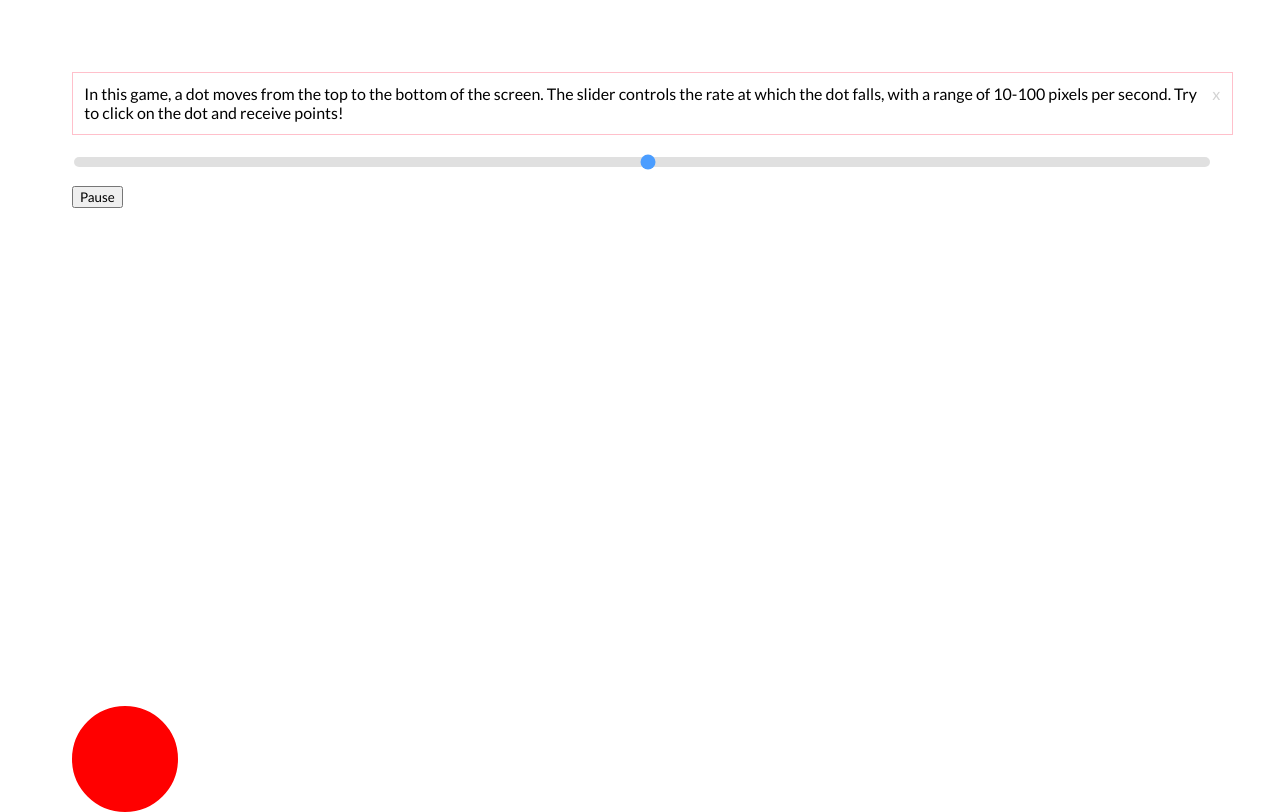
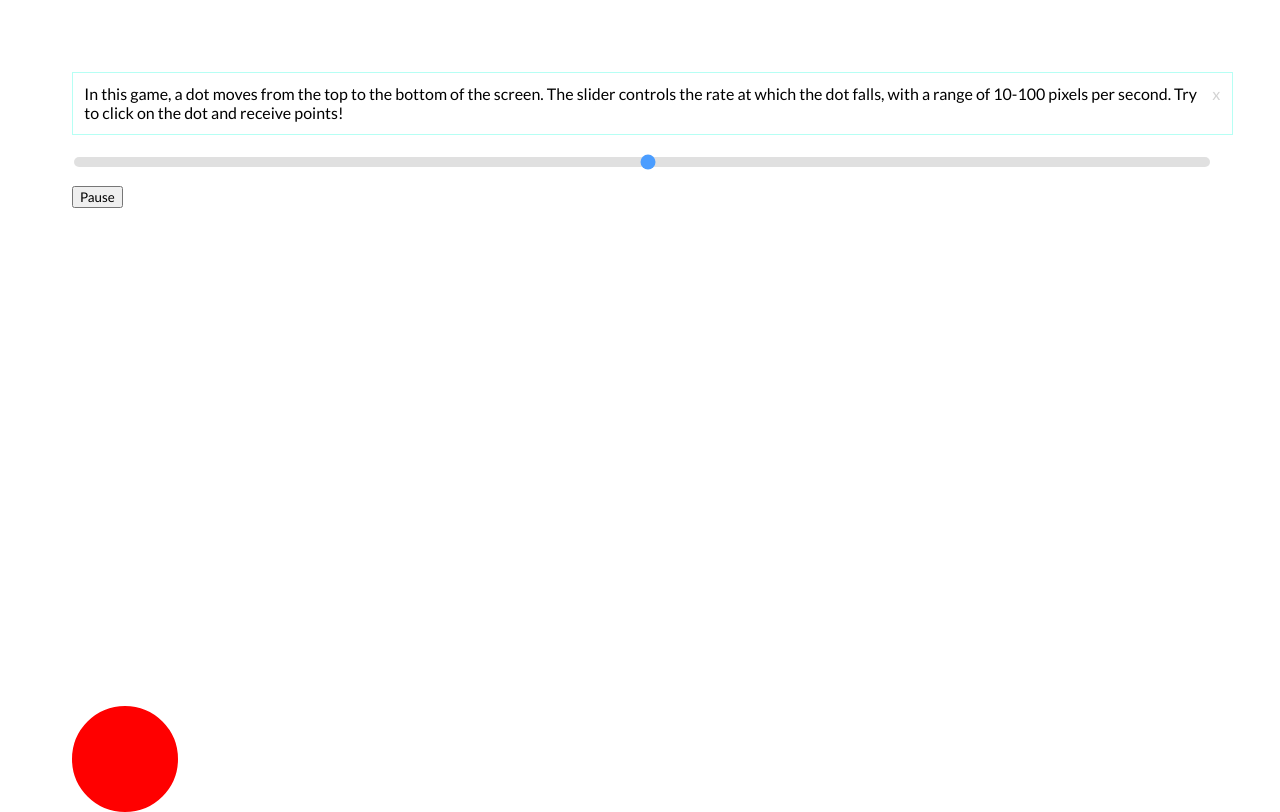
Before and after one commit to amandakoster/dot-game-jquery, a plain HTML site: page index.html in a window 1280 px wide. Drawn offline with nearby package versions, Linux system fonts and the light colour scheme.

Commit message:
adding directions and a bit of styling

```diff
--- a/base.css
+++ b/base.css
@@ -11,7 +11,7 @@
 .how-to {
   width: 100%;
   height: 25%;
-  border: 1px solid pink;
+  border: 1px solid #b6fff4;
   padding: 1%;
 }
 
@@ -22,6 +22,7 @@
 #close {
     float:right;
     display:inline-block;
+    cursor: pointer;
     color: #d3d3d3;
 }
 
```
